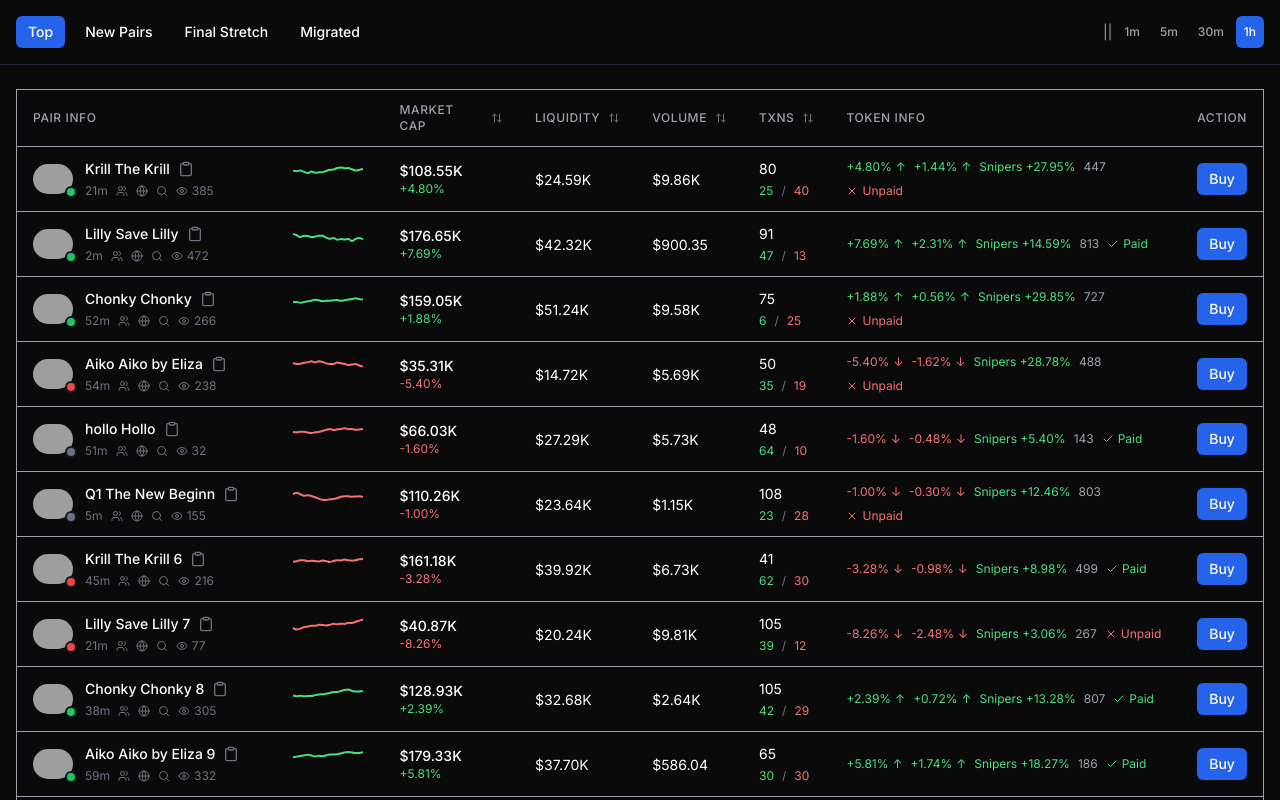
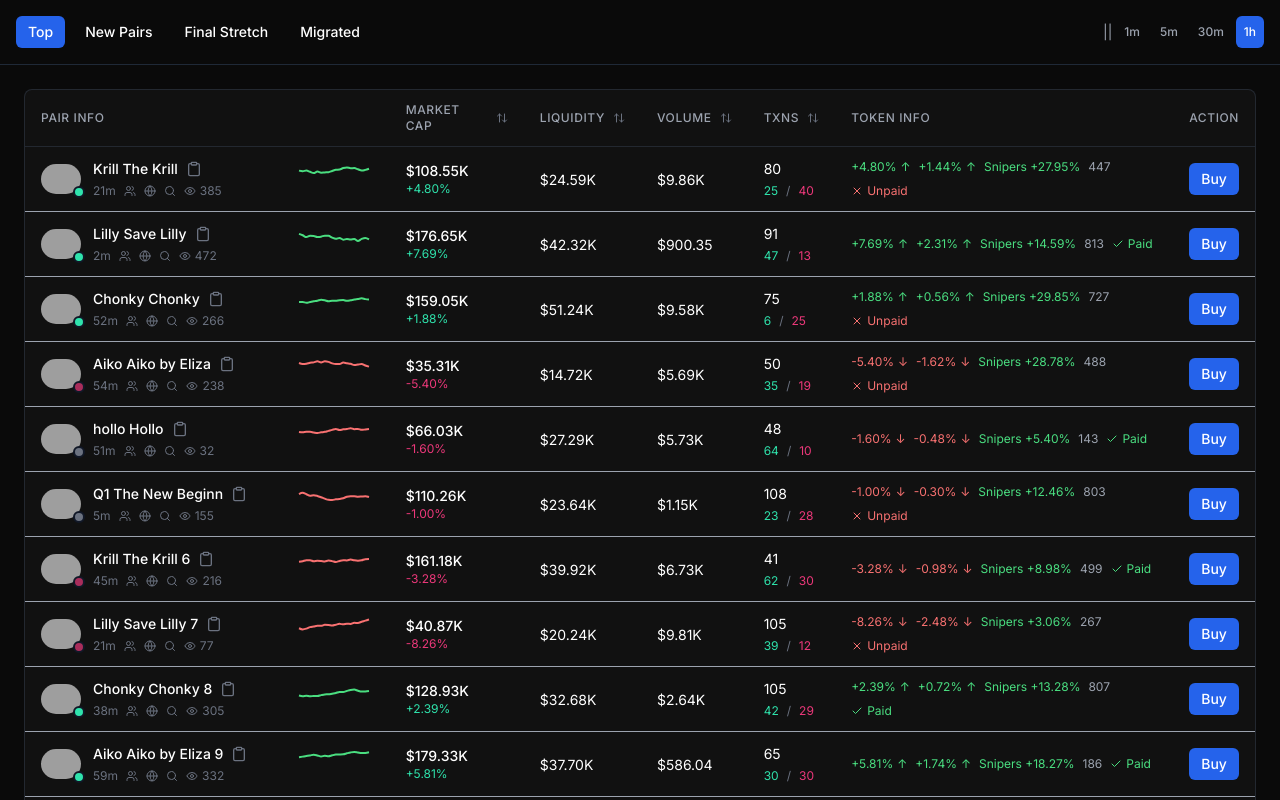
Before and after one commit to divyaxdv/token-discovery, a Next.js app: page / in a window 1280 px wide. Shown: the top 800 px of the page. Built offline with nearby package versions, Linux system fonts and the light colour scheme; grey boxes are pictures that could not be loaded.

Commit message:
update color scheme: replace red/green with custom colors

```diff
--- a/components/molecules/PriceDisplay.tsx
+++ b/components/molecules/PriceDisplay.tsx
@@ -27,8 +27,8 @@ export const PriceDisplay = memo(function PriceDisplay({
       {change !== undefined && (
         <span
           className={cn("text-xs transition-colors duration-300", {
-            "text-green-400": isPositive,
-            "text-red-400": !isPositive,
+            "text-[#2fe3ac]": isPositive,
+            "text-[rgb(236,56,122)]": !isPositive,
           })}
         >
           {formatPercentage(change)}
--- a/components/molecules/TokenImage.tsx
+++ b/components/molecules/TokenImage.tsx
@@ -20,8 +20,8 @@ export const TokenImage = memo(function TokenImage({
   className,
 }: TokenImageProps) {
   const trendColors = {
-    up: "bg-green-500",
-    down: "bg-red-500",
+    up: "bg-[#2fe3ac]",
+    down: "bg-[#a92d5b]",
     neutral: "bg-gray-500",
   };
 
--- a/components/molecules/TransactionDisplay.tsx
+++ b/components/molecules/TransactionDisplay.tsx
@@ -23,9 +23,9 @@ export const TransactionDisplay = memo(function TransactionDisplay({
     <div className={cn("flex flex-col gap-1", className)}>
       <span className="text-sm">{total}</span>
       <div className="flex gap-2 text-xs">
-        <span className="text-green-400">{buys}</span>
+        <span className="text-[#2fe3ac]">{buys}</span>
         <span className="text-gray-500">/</span>
-        <span className="text-red-400">{sells}</span>
+        <span className="text-[rgb(236,56,122)]">{sells}</span>
       </div>
     </div>
   );
--- a/components/organisms/TokenModal.tsx
+++ b/components/organisms/TokenModal.tsx
@@ -54,7 +54,7 @@ export function TokenModal() {
           </div>
           <div className="flex justify-between">
             <span className="text-gray-400">Price Change (1h):</span>
-            <span className={token.priceChange["1h"] >= 0 ? "text-green-400" : "text-red-400"}>
+            <span className={token.priceChange["1h"] >= 0 ? "text-[#2fe3ac]" : "text-[#a92d5b]"}>
               {token.priceChange["1h"] >= 0 ? "+" : ""}
               {token.priceChange["1h"].toFixed(2)}%
             </span>
--- a/components/organisms/TokenTable.tsx
+++ b/components/organisms/TokenTable.tsx
@@ -41,7 +41,7 @@ export function TokenTable() {
       <ErrorBoundary>
         <div className="flex min-h-screen items-center justify-center">
           <div className="text-center">
-            <p className="text-red-400 mb-4">Failed to load tokens</p>
+            <p className="text-[#a92d5b] mb-4">Failed to load tokens</p>
             <button
               onClick={() => window.location.reload()}
               className="px-4 py-2 bg-blue-600 rounded-md hover:bg-blue-700"
@@ -64,11 +64,12 @@ export function TokenTable() {
           onTimePeriodChange={handleTimePeriodChange}
         />
 
-        <div className="container mx-auto px-2 sm:px-4 py-6">
+        <div className="w-full px-2 sm:px-6 py-6">
           <div className="overflow-x-auto -mx-2 sm:mx-0">
-            <table className="w-full border-collapse min-w-[800px] border border-gray-400">
+            <div className="rounded-lg border border-gray-700/50 overflow-hidden bg-[#111111]">
+              <table className="w-full border-collapse min-w-[1200px]">
                 <thead>
-                <tr className="border-b border-gray-400">
+                  <tr className="border-b border-gray-700/50">
                     <TableHeader label="Pair Info" />
                     <TableHeader label="" />
                     <TableHeader
@@ -121,6 +122,7 @@ export function TokenTable() {
               </table>
             </div>
           </div>
+        </div>
 
         <TokenModal />
       </div>
--- a/components/ui/error-boundary.tsx
+++ b/components/ui/error-boundary.tsx
@@ -40,8 +40,8 @@ export class ErrorBoundary extends React.Component<ErrorBoundaryProps, ErrorBoun
 
       return (
         <div className="flex min-h-screen flex-col items-center justify-center p-4">
-          <div className="max-w-md rounded-lg border border-red-500/50 bg-gray-900 p-6 text-center">
-            <h2 className="mb-4 text-xl font-semibold text-red-400">Something went wrong</h2>
+          <div className="max-w-md rounded-lg border border-[#a92d5b]/50 bg-gray-900 p-6 text-center">
+            <h2 className="mb-4 text-xl font-semibold text-[#a92d5b]">Something went wrong</h2>
             <p className="mb-4 text-gray-400">{this.state.error?.message || "An unexpected error occurred"}</p>
             <Button onClick={this.reset} variant="default">
               Try again
```
Lines whose indentation alone changed are shown as unchanged.
